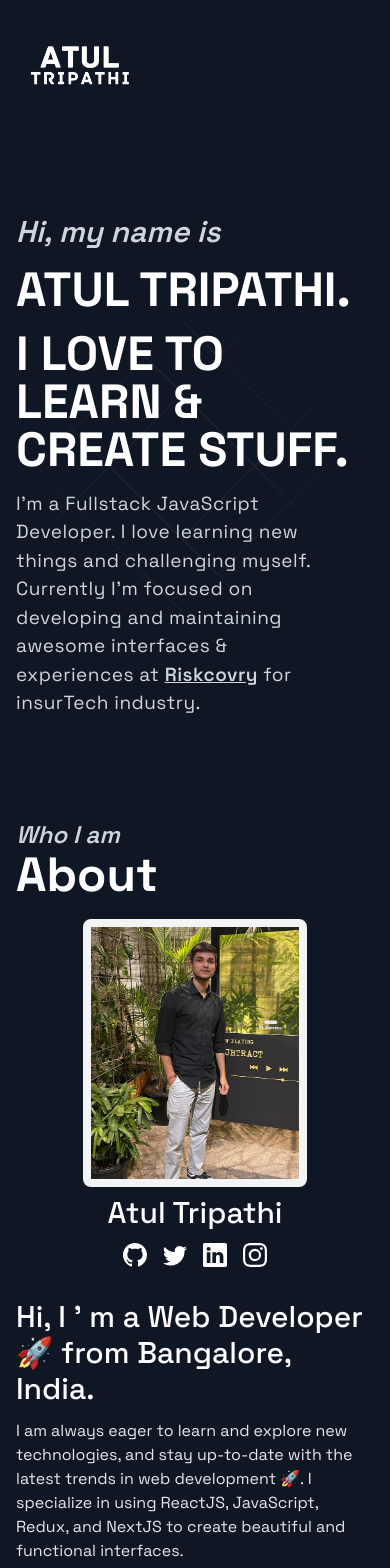
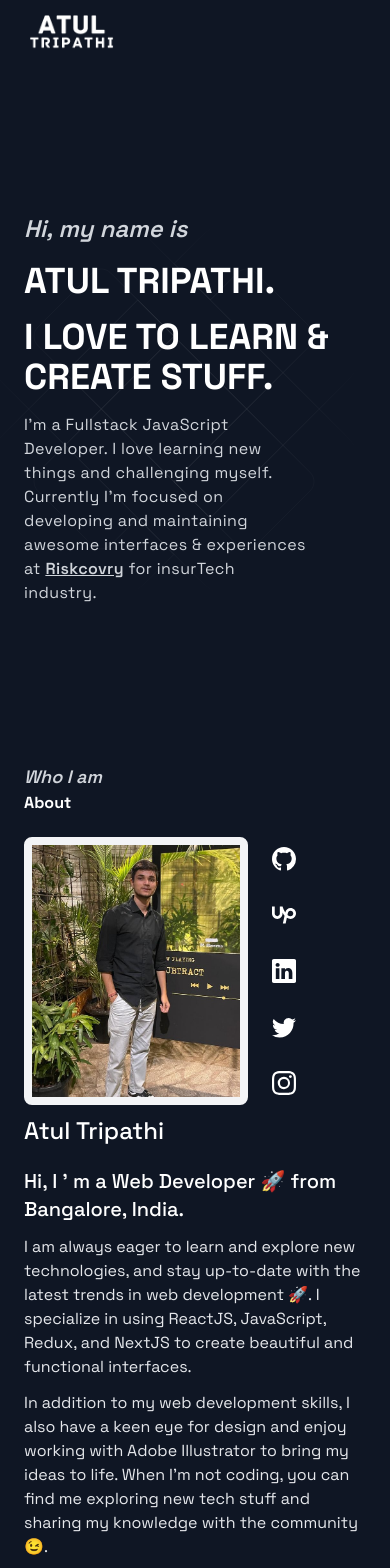
Before and after one commit to atultrp/atultrp-v2, a Next.js app: page / in a window 390 px wide. Shown: the top 1568 px of the page. Built offline with nearby package versions, Linux system fonts and the light colour scheme.

Commit message:
responsive

```diff
--- a/components/About.js
+++ b/components/About.js
@@ -1,17 +1,31 @@
+import { sectionHeading } from '@/shared/SharedComponents'
 import React from 'react'
 import { BsGithub, BsTwitter, BsLinkedin, BsInstagram } from 'react-icons/bs'
 import { MdEmail } from 'react-icons/md'
 import { TbPoint } from 'react-icons/tb'
+import { SiUpwork } from 'react-icons/si'
 
 const About = () => {
+
+  const SocialLinks = () => {
+    return (
+      <>
+        <a href="https://github.com/atultrp" className="hover:scale-150 duration-200"><BsGithub /></a>
+        <a href="https://www.upwork.com/freelancers/atultrp" className="hover:scale-150 duration-200"><SiUpwork /></a>
+        <a href="https://www.linkedin.com/in/atultrp-/" className="hover:scale-150 duration-200"><BsLinkedin /></a>
+        <a href="https://www.twitter.com/atultrp_" className="hover:scale-150 duration-200"><BsTwitter /></a>
+        <a href="https://www.instagram.com/atultrp" className="hover:scale-150 duration-200"><BsInstagram /></a>
+      </>
+    )
+  }
+
   return (
     <div className='mt-4 mb-8'>
-      <h3 className='text-2xl font-semibold text-gray-300 italic'>Who I am</h3>
-      <h2 className='text-5xl font-bold text-white'>About</h2>
+      {sectionHeading('Who I am', 'About')}
 
-      <div className="flex flex-col-reverse sm:flex-row sm:mt-6 items-center">
+      <div className="flex flex-col-reverse sm:flex-row sm:mt-6 sm:items-center">
         <div className="space-y-3 sm:w-3/5">
-          <h3 className="text-3xl font-medium custom-font">
+          <h3 className="text-xl sm:text-3xl font-medium custom-font">
             Hi, I &apos; m a Web Developer 🚀 from Bangalore, India.
           </h3>
           <p className="text-base sm:text-lg text-gray-200">
@@ -50,14 +64,16 @@ const About = () => {
             </ul>
           </div>
         </div>
-        <div className="mx-auto my-5 sm:w-2/5 ">
-          <img src="/Images/atultrp_photo_real.jpeg" alt="profile" className="w-56 rounded-lg border-8 border-gray-100 mx-auto" />
-          <p className="text-3xl text-center font-medium custom-font mt-2">Atul Tripathi</p>
-          <div className="flex justify-center space-x-4 text-2xl my-3">
-            <a href="https://github.com/atultrp" className="hover:scale-150 duration-200"><BsGithub /></a>
-            <a href="https://www.twitter.com/atultrp_" className="hover:scale-150 duration-200"><BsTwitter /></a>
-            <a href="https://www.linkedin.com/in/atultrp-/" className="hover:scale-150 duration-200"><BsLinkedin /></a>
-            <a href="https://www.instagram.com/atultrp" className="hover:scale-150 duration-200"><BsInstagram /></a>
+        <div className="sm:mx-auto my-5 sm:w-2/5 ">
+          <div className='flex items-center'>
+            <img src="/Images/atultrp_photo_real.jpeg" alt="profile" className="w-56 rounded-lg border-8 border-gray-100 sm:mx-auto" />
+            <div className="ml-6 space-x-6 text-2xl my-3 sm:hidden">
+              <SocialLinks />
+            </div>
+          </div>
+          <p className="text-2xl sm:text-3xl sm:text-center font-medium custom-font mt-2">Atul Tripathi</p>
+          <div className="sm:flex justify-center space-x-6 text-2xl my-3 hidden">
+            <SocialLinks />
           </div>
         </div>
       </div>
--- a/components/HeroSection.js
+++ b/components/HeroSection.js
@@ -5,10 +5,10 @@ const HeroSection = () => {
   return (
     <div className='flex relative items-center min-h-[80vh]'>
       <div className='md:w-11/12 space-y-4'>
-        <h2 className='text-3xl font-semibold text-gray-300 italic'>Hi, my name is</h2>
-        <h1 className='text-5xl font-bold text-white'>ATUL TRIPATHI.</h1>
-        <h1 className='text-5xl font-bold text-white'>I LOVE TO LEARN & CREATE STUFF.</h1>
-        <p className='text-[19px] text-gray-300 w-10/12 tracking-wide'>I'm a Fullstack JavaScript Developer. I love learning new things and challenging myself. Currently I'm focused on developing and maintaining awesome interfaces & experiences at {" "}<a href="https://riskcovry.com/" className="font-semibold underline">Riskcovry</a> for insurTech industry.</p>
+        <h2 className='text-2xl sm:text-3xl font-semibold text-gray-300 italic'>Hi, my name is</h2>
+        <h1 className='text-4xl sm:text-5xl font-bold text-white'>ATUL TRIPATHI.</h1>
+        <h1 className='text-4xl sm:text-5xl font-bold text-white'>I LOVE TO LEARN & CREATE STUFF.</h1>
+        <p className='text-base sm:text-[19px] text-gray-300 w-10/12 tracking-wide'>I'm a Fullstack JavaScript Developer. I love learning new things and challenging myself. Currently I'm focused on developing and maintaining awesome interfaces & experiences at {" "}<a href="https://riskcovry.com/" className="font-semibold underline">Riskcovry</a> for insurTech industry.</p>
       </div>
       <div className='sm:w-[500px] w-96 absolute right-0'>
         <BackgroundAnimation />
--- a/components/Projects.js
+++ b/components/Projects.js
@@ -3,6 +3,7 @@ import { FaFolder } from 'react-icons/fa'
 import { FiGithub } from 'react-icons/fi'
 import { FaArrowUpRightFromSquare } from 'react-icons/fa6'
 import { ProjectData } from '@/constant/data'
+import { sectionHeading } from '@/shared/SharedComponents'
 
 const Projects = () => {
 
@@ -46,7 +47,7 @@ const Projects = () => {
           </div>
         </div>
         <div className='text-center mb-4'>
-          <h3 className='text-xl font-bold text-gray-200 mt-2'>{title}</h3>
+          <h3 className='text-lg sm:text-xl font-bold text-gray-200 mt-2'>{title}</h3>
           <p className='text-gray-400 mt-2 text-xs'>{description}</p>
         </div>
         <div className='flex justify-center flex-wrap'>
@@ -62,8 +63,7 @@ const Projects = () => {
 
   return (
     <div className='mt-20 mb-8'>
-      <h3 className='text-2xl font-semibold text-gray-300 italic'>I build real value</h3>
-      <h2 className='text-5xl font-bold text-white'>Projects</h2>
+      {sectionHeading("I build real value", "Projects")}
 
       {/* Project Cards */}
       <div className='flex flex-wrap lg:justify-normal justify-center'>
--- a/components/TechStack.js
+++ b/components/TechStack.js
@@ -1,4 +1,5 @@
 import { techStackData } from '@/constant/data'
+import { sectionHeading } from '@/shared/SharedComponents'
 import React from 'react'
 
 const TechStack = () => {
@@ -7,7 +8,7 @@ const TechStack = () => {
 
   const TitleText = ({ title }) => {
     return (
-      <h3 className='text-xl font-bold text-gray-200 mt-4'>{title}</h3>
+      <h3 className='text-lg sm:text-xl font-bold text-gray-200 mt-4'>{title}</h3>
     )
   }
 
@@ -19,8 +20,7 @@ const TechStack = () => {
 
   return (
     <div className='mb-8 mt-20'>
-      <h3 className='text-2xl font-semibold text-gray-300 italic'>What I work with</h3>
-      <h2 className='text-5xl font-bold text-white'>Tech Stack</h2>
+      {sectionHeading('What I work with', 'Tech Stack')}
 
       <TitleText title='Languages' />
       <div className='flex flex-wrap'>
--- a/components/layout/Header.js
+++ b/components/layout/Header.js
@@ -17,9 +17,9 @@ const Header = () => {
 
 
   return (
-    <nav className='flex justify-between items-center'>
+    <nav className='flex justify-between items-center mt-2 sm:mt-8 sm:mb-8 mb-4'>
       <h1>
-        <img src="/Logo/atultrp_logo_light-removebg.png" className='w-32' />
+        <img src="/Logo/atultrp_logo_light-removebg_cropped.png" className='sm:w-32 w-24' />
       </h1>
       <ul className='sm:flex space-x-8 hidden'>
         {navItemsFunc()}
--- a/pages/index.js
+++ b/pages/index.js
@@ -6,7 +6,7 @@ import Header from "@/components/layout/Header";
 
 export default function Home() {
   return (
-    <div className='max-w-[900px] w-full mx-4'>
+    <div className='max-w-[900px] w-full lg:mx-4 mx-6 sm:mx-8'>
       <Header />
       <HeroSection />
       <div id="about">
--- /dev/null
+++ b/shared/SharedComponents.js
@@ -0,0 +1,8 @@
+export const sectionHeading = (subTitle, Title) => {
+  return (
+    <>
+      <h3 className='text-lg sm:text-2xl font-semibold text-gray-300 italic'>{subTitle}</h3>
+      <h2 className='text-3xl sm:text-5xl font-bold text-white'>{Title}</h2>
+    </>
+  )
+}
```
Also changed, not shown: public/Logo/atultrp_logo_light-removebg_cropped.png (added).
